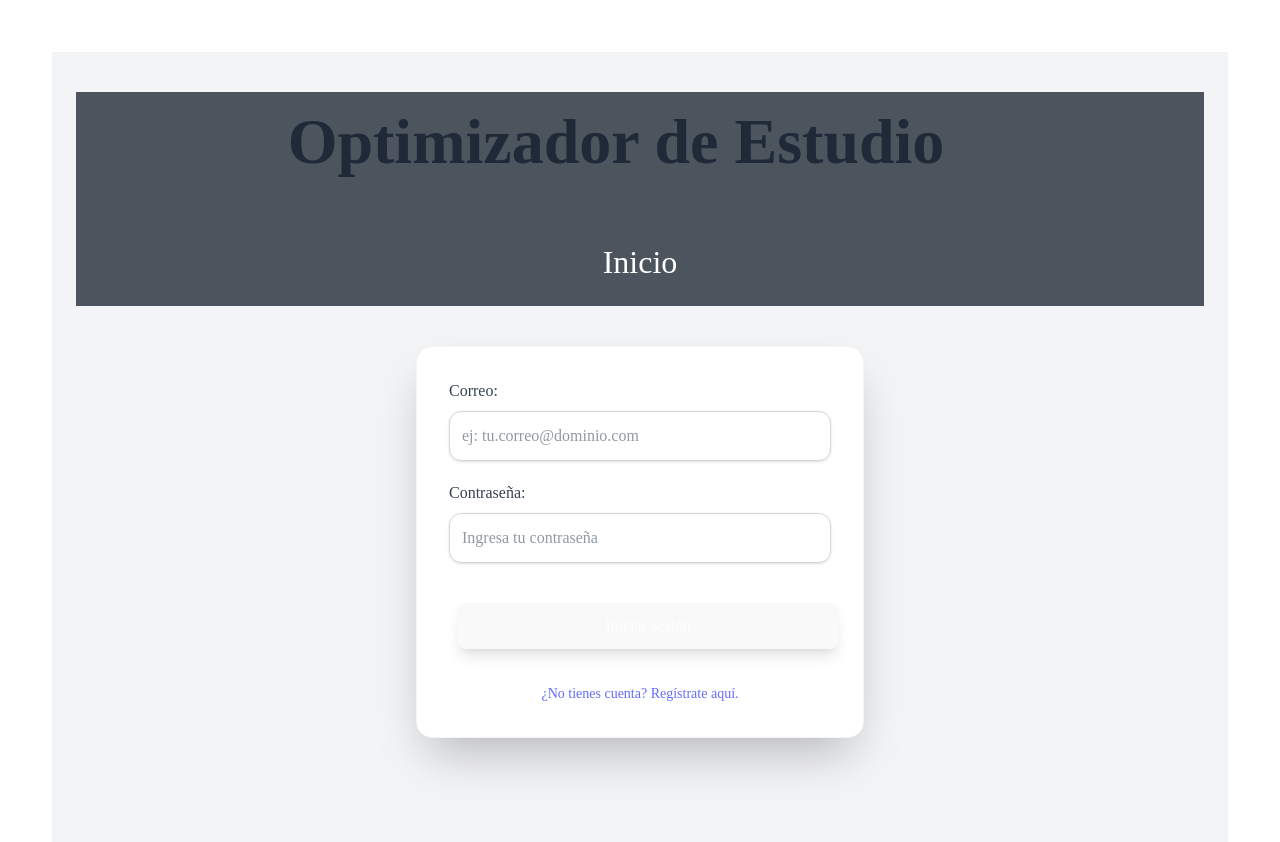
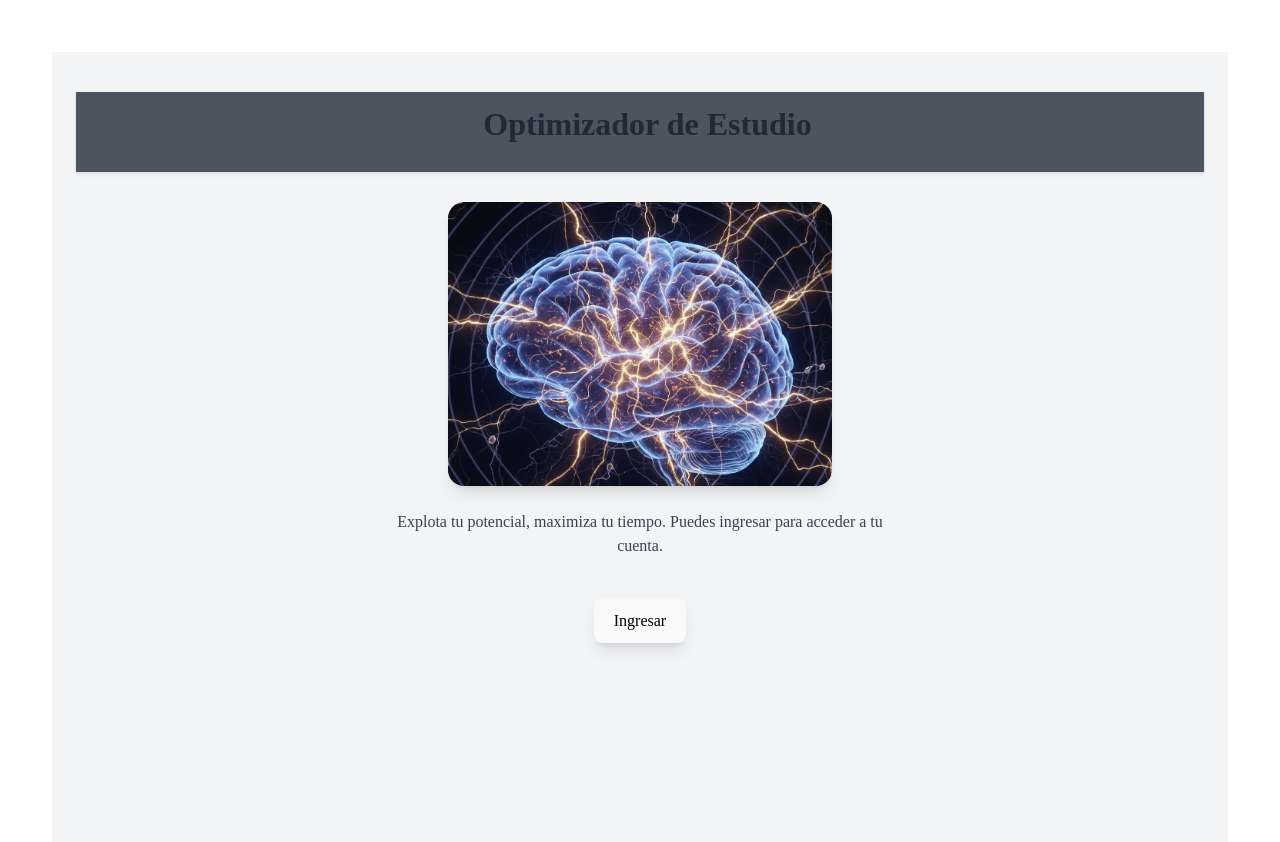
Before and after one commit to NicoRelease/PP2-Final, a React (Vite) app in the folder FrontEnd/: page / in a window 1280 px wide. Before the commit this address led to /Login. Shown: the top 842 px of the page. Built offline with nearby package versions, Linux system fonts and the light colour scheme.

Commit message:
Cambios en el enrutamiento

```diff
--- a/FrontEnd/src/App.jsx
+++ b/FrontEnd/src/App.jsx
@@ -23,6 +23,7 @@ function App() {
           <Routes>
 
             {/* ==================== RUTAS PÚBLICAS ==================== */}
+            <Route path="/" element={<Home />} />
             <Route path="/Login" element={<Login />} />
             <Route path="/Register" element={<Register />} />
 
--- a/FrontEnd/src/components/Login.jsx
+++ b/FrontEnd/src/components/Login.jsx
@@ -95,7 +95,7 @@ export default function Login() {
           <button
             type="submit"
             disabled={isLoading}
-            className={`w-full py-3 px-4 rounded-xl text-white font-bold transition duration-300 ${
+            className={`w-full py-3 px-4 rounded-xl text-black font-bold transition duration-300 ${
               isLoading
                 ? 'bg-blue-400 cursor-not-allowed'
                 : 'bg-blue-600 hover:bg-blue-700 shadow-lg'
--- a/FrontEnd/src/components/Register.jsx
+++ b/FrontEnd/src/components/Register.jsx
@@ -2,6 +2,7 @@ import React, { useState } from 'react';
 import { useNavigate, Link } from 'react-router-dom';
 import { supabase } from '../lib/supabase'; // ← mismo archivo que usamos en Login
 import HeaderNoLink from './HeaderNoLink';
+import '../App.css';
 
 export default function Register() {
   const navigate = useNavigate();
@@ -118,7 +119,7 @@ export default function Register() {
           <button
             type="submit"
             disabled={loading}
-            className={`w-full py-3 rounded-xl text-white font-bold transition duration-300 ${
+            className= {`w-full py-3 rounded-xl text-black font-bold transition duration-300 ${
               loading
                 ? 'bg-blue-400 cursor-not-allowed'
                 : 'bg-blue-600 hover:bg-blue-700 shadow-lg'
```
